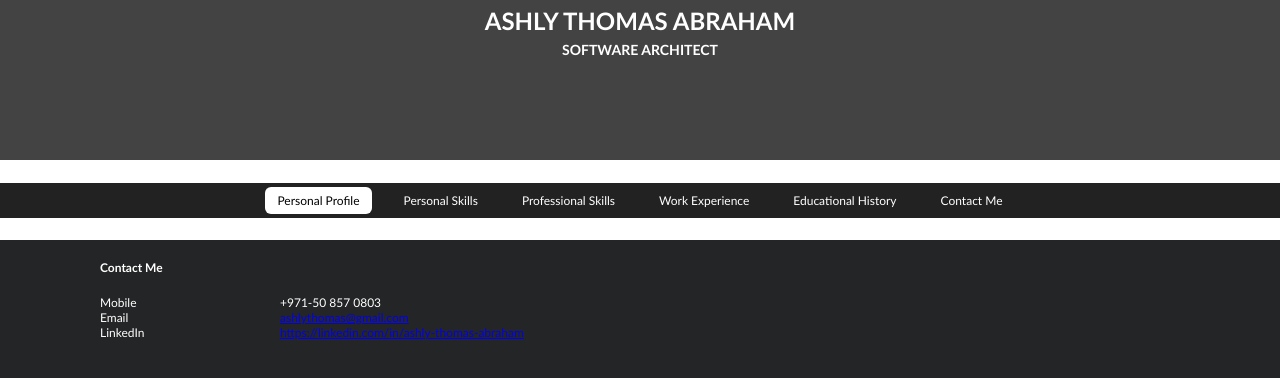
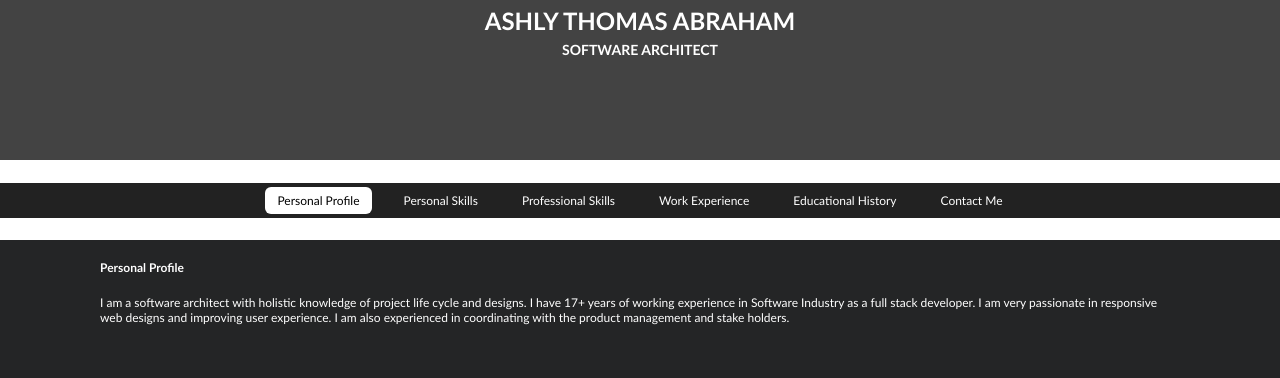
Before and after one commit to ashly-dxb/my-app, a React (Create React App) app: page /contact in a window 1280 px wide. Shown: the top 378 px of the page. Built offline with nearby package versions, Linux system fonts and the light colour scheme.

Commit message:
rout isssue in live

```diff
--- a/package.json
+++ b/package.json
@@ -1,5 +1,5 @@
 {
-  "name": "my-app",
+  "name": "my-app-trial",
   "version": "1.1.2",
   "homepage": "http://ashly-dxb.github.io/my-app/",
   "private": true,
--- a/src/App.js
+++ b/src/App.js
@@ -45,7 +45,7 @@ class App extends Component {
 			var selectionClass = "Menu";
 			if(this.state.selectedMenu === eachItem.id) {
 				selectionClass = "SelectedMenu";
-				console.log("selection", this.state.selectedMenu);
+				// console.log("selection", this.state.selectedMenu);
 			}
 
 			return <Link key={index} id={eachItem.id} onClick={this.clickHandler.bind(this, eachItem.id)} className={selectionClass} to={eachItem.route}>{eachItem.name}</Link>
@@ -53,7 +53,7 @@ class App extends Component {
 	}
 
 	render() {
-		console.log("RENDER", this.state.selectedMenu);
+		console.log("RENDER", process.env.PUBLIC_URL);
 
 		return (
 				<div className="App">
@@ -72,12 +72,13 @@ class App extends Component {
 
 							<div className="App-content">
 								<Switch>
-									<Route path="/personal" component={PersonalProfile} />
-									<Route path="/personal_skills" component={PersonalSkills} />
-									<Route path="/professional_skills" component={ProfessionalSkills} />
-									<Route path="/work_experience" component={WorkExperience} />
-									<Route path="/education" component={Education} />
-									<Route path="/contact" component={Contact} />
+									<Route path={process.env.PUBLIC_URL + "/"} component={PersonalProfile} />
+									<Route path={process.env.PUBLIC_URL + "/personal"} component={PersonalProfile} />
+									<Route path={process.env.PUBLIC_URL + "/personal_skills"} component={PersonalSkills} />
+									<Route path={process.env.PUBLIC_URL + "/professional_skills"} component={ProfessionalSkills} />
+									<Route path={process.env.PUBLIC_URL + "/work_experience"} component={WorkExperience} />
+									<Route path={process.env.PUBLIC_URL + "/education"} component={Education} />
+									<Route path={process.env.PUBLIC_URL + "/contact"} component={Contact} />
 								</Switch>
 							</div>
 
```
